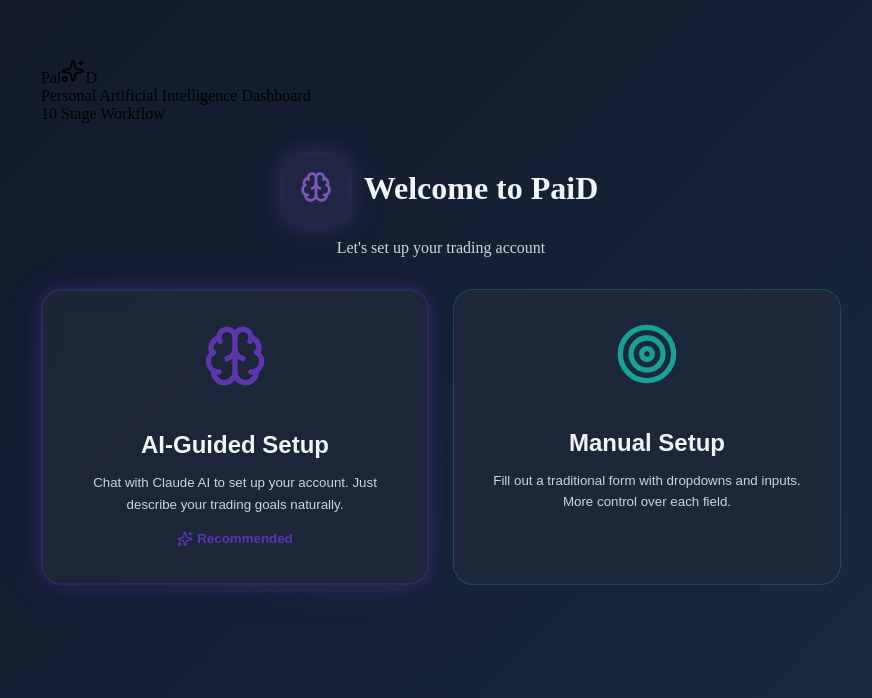
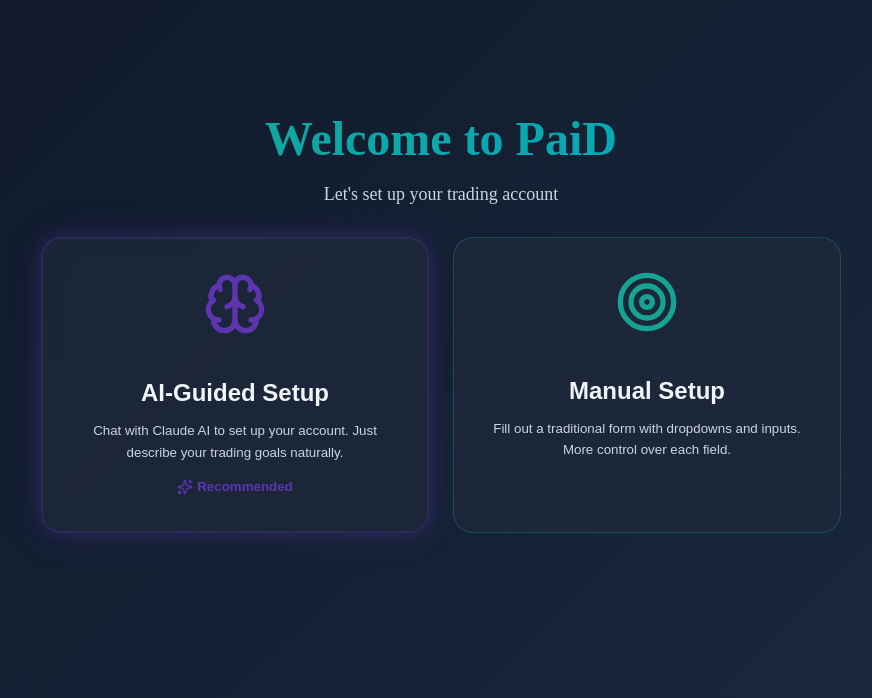
Before and after one commit to SCPrime/ai-Trader, a Next.js app in the folder frontend/: page / in a window 1280 px wide. Shown: the part 102-800 px from the top of the page, without its empty margins (223-1095 px from the left). Built offline with nearby package versions, Linux system fonts and the light colour scheme.

Commit message:
fix: restore yesterday's UserSetupAI design - prominent centered gradient title, remove AILogoTrigger from workflow components

```diff
--- a/frontend/components/MorningRoutineAI.tsx
+++ b/frontend/components/MorningRoutineAI.tsx
@@ -26,7 +26,6 @@ import { GlassCard, GlassButton, GlassBadge } from './GlassmorphicComponents';
 import { theme } from '../styles/theme';
 import { claudeAI, MorningRoutine as MorningRoutineType } from '../lib/aiAdapter';
 import { getCurrentUser, updateUser } from '../lib/userManagement';
-import { AILogoTrigger } from './AIChat';
 
 interface PortfolioMetrics {
   totalValue: number;
@@ -393,11 +392,6 @@ export default function MorningRoutineAI() {
       }}
     >
       <div style={{ maxWidth: '900px', margin: '0 auto', display: 'flex', flexDirection: 'column', gap: theme.spacing.lg }}>
-        {/* Logo */}
-        <div>
-          <AILogoTrigger onClick={() => {}} />
-        </div>
-
         {/* Header */}
         <div style={{ display: 'flex', alignItems: 'center', justifyContent: 'space-between' }}>
           <div style={{ display: 'flex', alignItems: 'center', gap: theme.spacing.md }}>
--- a/frontend/components/StrategyBuilderAI.tsx
+++ b/frontend/components/StrategyBuilderAI.tsx
@@ -21,7 +21,6 @@ import {
 import { GlassCard, GlassButton, GlassInput, GlassBadge } from './GlassmorphicComponents';
 import { theme } from '../styles/theme';
 import { claudeAI, Strategy } from '../lib/aiAdapter';
-import { AILogoTrigger } from './AIChat';
 
 interface SavedStrategy extends Strategy {
   backtestResults?: {
@@ -130,11 +129,6 @@ export default function StrategyBuilderAI() {
       }}
     >
       <div style={{ maxWidth: '1400px', margin: '0 auto', display: 'flex', flexDirection: 'column', gap: theme.spacing.lg }}>
-        {/* Logo */}
-        <div>
-          <AILogoTrigger onClick={() => {}} />
-        </div>
-
         {/* Header */}
         <div style={{ display: 'flex', alignItems: 'center', justifyContent: 'space-between' }}>
           <div style={{ display: 'flex', alignItems: 'center', gap: theme.spacing.md }}>
--- a/frontend/components/UserSetupAI.tsx
+++ b/frontend/components/UserSetupAI.tsx
@@ -20,7 +20,6 @@ import {
 import { theme } from '../styles/theme';
 import { claudeAI, UserPreferences } from '../lib/aiAdapter';
 import { createUser } from '../lib/userManagement';
-import { AILogoTrigger } from './AIChat';
 
 interface Message {
   role: 'user' | 'assistant';
@@ -138,35 +137,20 @@ export default function UserSetupAI({ onComplete }: UserSetupAIProps) {
       >
         <div style={{ maxWidth: '800px', width: '100%' }}>
           {/* Logo */}
-          <div style={{ marginBottom: theme.spacing.xl }}>
-            <AILogoTrigger onClick={() => {}} />
-          </div>
-
-          {/* Header */}
           <div style={{ textAlign: 'center', marginBottom: theme.spacing.xl }}>
-            <div style={{ display: 'flex', alignItems: 'center', justifyContent: 'center', gap: theme.spacing.md, marginBottom: theme.spacing.md }}>
             <div
               style={{
-                  padding: theme.spacing.md,
-                  background: `${theme.colors.accent}20`,
-                  borderRadius: theme.borderRadius.lg,
-                  boxShadow: theme.glow.purple,
-                }}
-              >
-                <Brain style={{ width: '32px', height: '32px', color: theme.colors.accent }} />
-              </div>
-              <h1
-                style={{
-                  fontSize: '32px',
+                fontSize: '48px',
                 fontWeight: 'bold',
-                  color: theme.colors.text,
-                  margin: 0,
+                background: `linear-gradient(135deg, ${theme.colors.primary} 0%, ${theme.colors.secondary} 100%)`,
+                WebkitBackgroundClip: 'text',
+                WebkitTextFillColor: 'transparent',
+                marginBottom: theme.spacing.sm,
               }}
             >
               Welcome to PaiD
-              </h1>
             </div>
-            <p style={{ color: theme.colors.textMuted, fontSize: '16px', margin: 0 }}>
+            <p style={{ color: theme.colors.textMuted, fontSize: '18px' }}>
               Let's set up your trading account
             </p>
           </div>
@@ -277,11 +261,6 @@ export default function UserSetupAI({ onComplete }: UserSetupAIProps) {
         }}
       >
         <div style={{ maxWidth: '900px', width: '100%', margin: '0 auto', display: 'flex', flexDirection: 'column', flex: 1 }}>
-          {/* Logo */}
-          <div style={{ marginBottom: theme.spacing.lg }}>
-            <AILogoTrigger onClick={() => {}} />
-          </div>
-
           {/* Header */}
           <div
             style={{
@@ -432,11 +411,6 @@ export default function UserSetupAI({ onComplete }: UserSetupAIProps) {
         }}
       >
         <div style={{ maxWidth: '700px', width: '100%' }}>
-          {/* Logo */}
-          <div style={{ marginBottom: theme.spacing.xl }}>
-            <AILogoTrigger onClick={() => {}} />
-          </div>
-
           {/* Header */}
           <div style={{ textAlign: 'center', marginBottom: theme.spacing.xl }}>
             <Check
```
Lines whose indentation alone changed are shown as unchanged.
